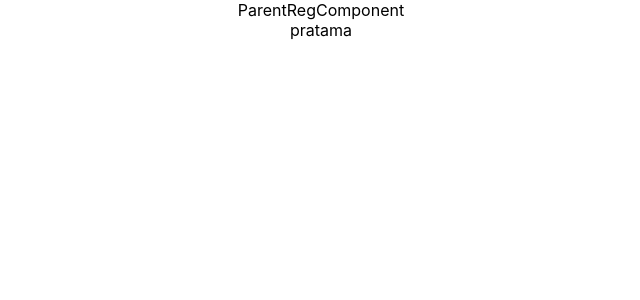
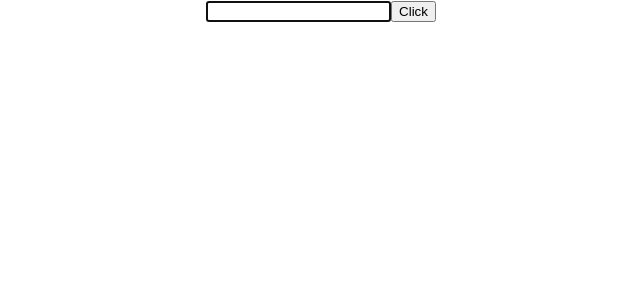
Before and after one commit to MarioTiara/React-Study, a React (Create React App) app: page / in a window 1280 px wide. Shown: the top 300 px of the page, without its empty margins (319-959 px from the left). Built offline with nearby package versions, Linux system fonts and the light colour scheme.

Commit message:
[28] Refs

```diff
--- a/src/App.js
+++ b/src/App.js
@@ -1,20 +1,14 @@
 import React, { Component } from 'react';
-import logo from './logo.svg';
 import './App.css';
 import './appStyle.css'
 import styles from './appStyle.module.css'
-import Form from './components/Form';
-import LifeCycleA from './components/LifeCycleA';
-import FragmentDemo from './components/FragmentDemo';
-import Table from './components/Table';
-import PureComp from './components/PureComp';
-import ParentRegComponent from './components/ParentRegComponent';
+import RefsDemo from './components/RefsDemo';
 
 class App extends Component {
   render() {
     return (
       <div className="App">
-       <ParentRegComponent></ParentRegComponent>
+       <RefsDemo/>
       </div>
     );
   }
--- /dev/null
+++ b/src/components/RefsDemo.js
@@ -0,0 +1,25 @@
+import React, { Component } from 'react'
+
+ class RefsDemo extends Component {
+    constructor(props) {
+      super(props)
+      this.inputRef=React.createRef()
+    }
+    componentDidMount(){
+        this.inputRef.current.focus()
+        console.log(this.inputRef);
+    }
+    clickHandler=()=>{
+        alert(this.inputRef.current.value)
+    }
+  render() {
+    return (
+      <div>
+        <input type='text' ref={this.inputRef}/>
+        <button onClick={this.clickHandler}>Click</button>
+      </div>
+    )
+  }
+}
+
+export default RefsDemo
```
